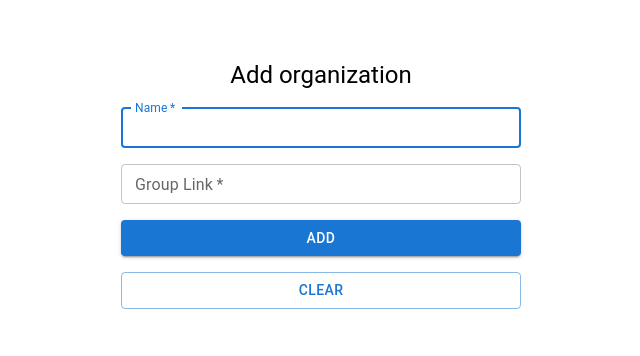
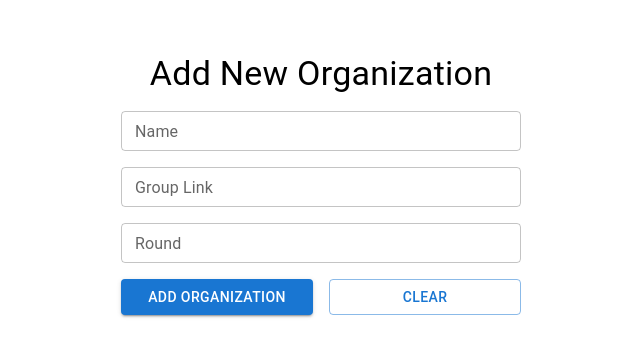
Before and after one commit to thushandfdo/internship-mng-sys, a React (Vite) app: page /organization/add in a window 1280 px wide. Shown: the part 216-572 px from the top of the page, without its empty margins (319-959 px from the left). Built offline with nearby package versions, Linux system fonts and the light colour scheme; no server answers.

Commit message:
changes to org and table

```diff
--- a/src/components/Table/Table.jsx
+++ b/src/components/Table/Table.jsx
@@ -180,7 +180,11 @@ const EnhancedTable = ({ search, columns, rows, isDeleteCol, onDelete }) => {
                                                     }}
                                                     size='small'
                                                 >
-                                                    {row[column.id]}
+                                                {column.id ==="groupLink" ?
+                                                <a href={row[column.id]}> {row[column.id]} </a>
+                                                :row[column.id]
+                                                }
+
                                                 </TableCell>
                                             ))}
                                             {
--- a/src/pages/Organizations/AddOrganizations.jsx
+++ b/src/pages/Organizations/AddOrganizations.jsx
@@ -1,74 +1,109 @@
 import { useState } from "react";
+import { Formik, Form } from 'formik';
+import * as Yup from 'yup';
 
 // material-ui imports
 import Typography from "@mui/material/Typography";
-import TextField from "@mui/material/TextField";
 import Button from "@mui/material/Button";
 import { Stack } from "@mui/material";
 
 // local imports
-import { addOrg } from "../../utils/orgUtils";
+import { addOrg ,checkOrg } from "../../utils/orgUtils";
+import { TextField } from '../../components'
 
 const AddOrganization = () => {
-    const [name, setName] = useState("");
-    const [groupLink, setGroupLink] = useState("");
-
+    const initialValues = {
+        name: '',
+        groupLink: '',
+        round:'',
+    }
     const [message, setMessage] = useState("");
 
-    const handleClear = () => {
-        setName("");
-        setGroupLink("")
+    const validationSchema = Yup.object().shape({
+        name: Yup.string().required('Name is Required'),
+        groupLink: Yup.string().required('Group Link is Required'),
+        round: Yup.string().required('Round is Required'),
+    });
+
+    const handleRegister = async (values, _onSubmitProps_) => {
+        try {
+            if (!values.name || !values.groupLink || !values.round) {
+                setMessage("Please fill all the fields");
+                throw new Error("Please fill all the fields");
+            }
+
+            if (await checkOrg(values.name)) {
+                setMessage("Organization already exists");
+                throw new Error("Organization already exists");
+            }
+
+            const organization = {
+                name: values.name.toUpperCase(),
+                groupLink: values.groupLink,
+                round: values.round
             };
 
-    const handleRegister = async () => {
-        try {
-            await addOrg({name:name,selected:0,ongoing:0,ns:0,group:groupLink});
-            setMessage("organization added successfully");
-            handleClear();
+            await addOrg(organization);
+            setMessage('Successfully added organization');
+            _onSubmitProps_.resetForm();
         } catch (error) {
+            setMessage(error.message);
             console.log(error.code || '', error.message || error);
         }
     };
 
-
     return (
         <div style={{ display: "flex", alignItems: "center", minHeight: "100vh" }}>
             <Stack direction="column" rowGap={2} width="50%" margin={"0 auto"} maxWidth={400}>
-                <Typography variant="h5" align="center">Add organization</Typography>
+                <Formik
+                    initialValues={initialValues}
+                    validationSchema={validationSchema}
+                    onSubmit={handleRegister}
+                >
+                    {(props) => (
+                        <Form>
+                            <Typography variant="h4" align="center" mb={2}>
+                                Add New Organization
+                            </Typography>
                             <TextField
-                    autoFocus
-                    required
-                    size="small"
+                                name="name"
                                 label="Name"
-                    variant="outlined"
-                    value={name}
-                    onChange={(e) => setName(e.target.value.toUpperCase())}
-                    inputProps={{
-                        style: { textTransform: 'uppercase' },
-                    }}
+                                type="text"
+                                formikProps={props}
                             />
                             <TextField
-                    required
-                    size="small"
+                                name="groupLink"
                                 label="Group Link"
-                    variant="outlined"
-                    value={groupLink}
-                    onChange={(e) => setGroupLink(e.target.value)}
+                                type="text"
+                                formikProps={props}
                             />
+                            <TextField
+                                name="round"
+                                label="Round"
+                                type="number"
+                                formikProps={props}
+                            />
+                             <Stack direction="row" spacing={2} justifyContent="center" alignItems="center">
                                 <Button
+                                    fullWidth
+                                    type="submit"
                                     variant="contained"
-                    onClick={handleRegister}
                                 >
-                    Add
+                                    Add Organization
                                 </Button>
                                 <Button
+                                    type="reset"
+                                    fullWidth
                                     variant="outlined"
-                    onClick={handleClear}
                                 >
                                     Clear
                                 </Button>
+                            </Stack>
 
-                {message && <Typography align="center" variant="subtitle2">{message}</Typography>}
+                            {message && <Typography align="center" variant="subtitle2" m={2}>{message}</Typography>}
+                        </Form>
+                    )}
+                </Formik>
             </Stack>
         </div>
     )
--- a/src/pages/Organizations/ViewOrganizations.jsx
+++ b/src/pages/Organizations/ViewOrganizations.jsx
@@ -22,11 +22,13 @@ const ViewOrganizations = () => {
 
     const columns = [
         { id: 'name', label: 'Name' },
+        { id: 'groupLink', label: 'Group Link' },
+        { id: 'round', label: 'Round' },
     ];
 
     return (
         <>
-            <Typography variant="h5" align="center">Organizations</Typography>
+            <Typography variant="h5" align="center" mb={4}>Organizations</Typography>
             <Table search="" columns={columns} rows={orgList} />
         </>
     )
```
Lines whose indentation alone changed are shown as unchanged.
